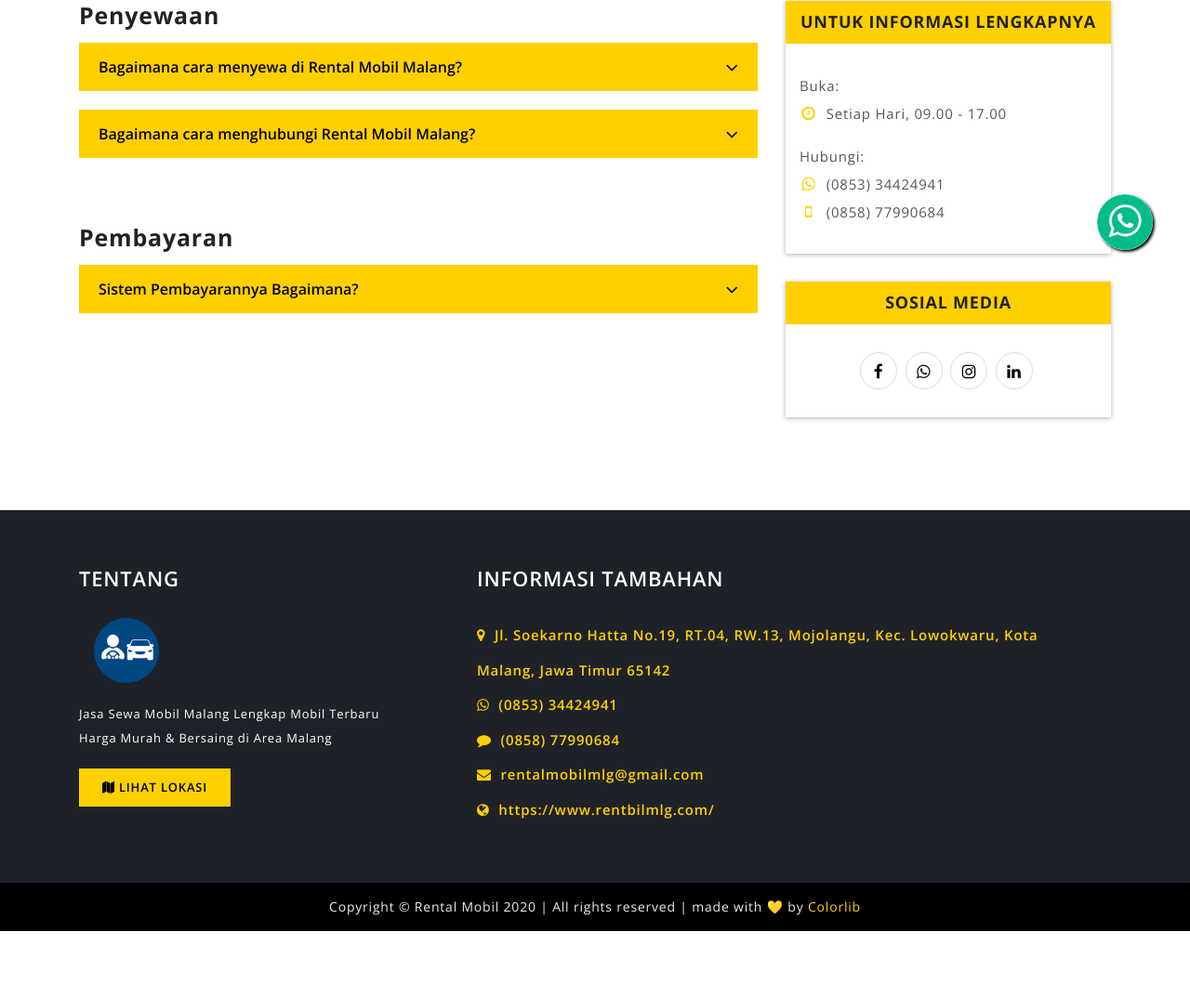
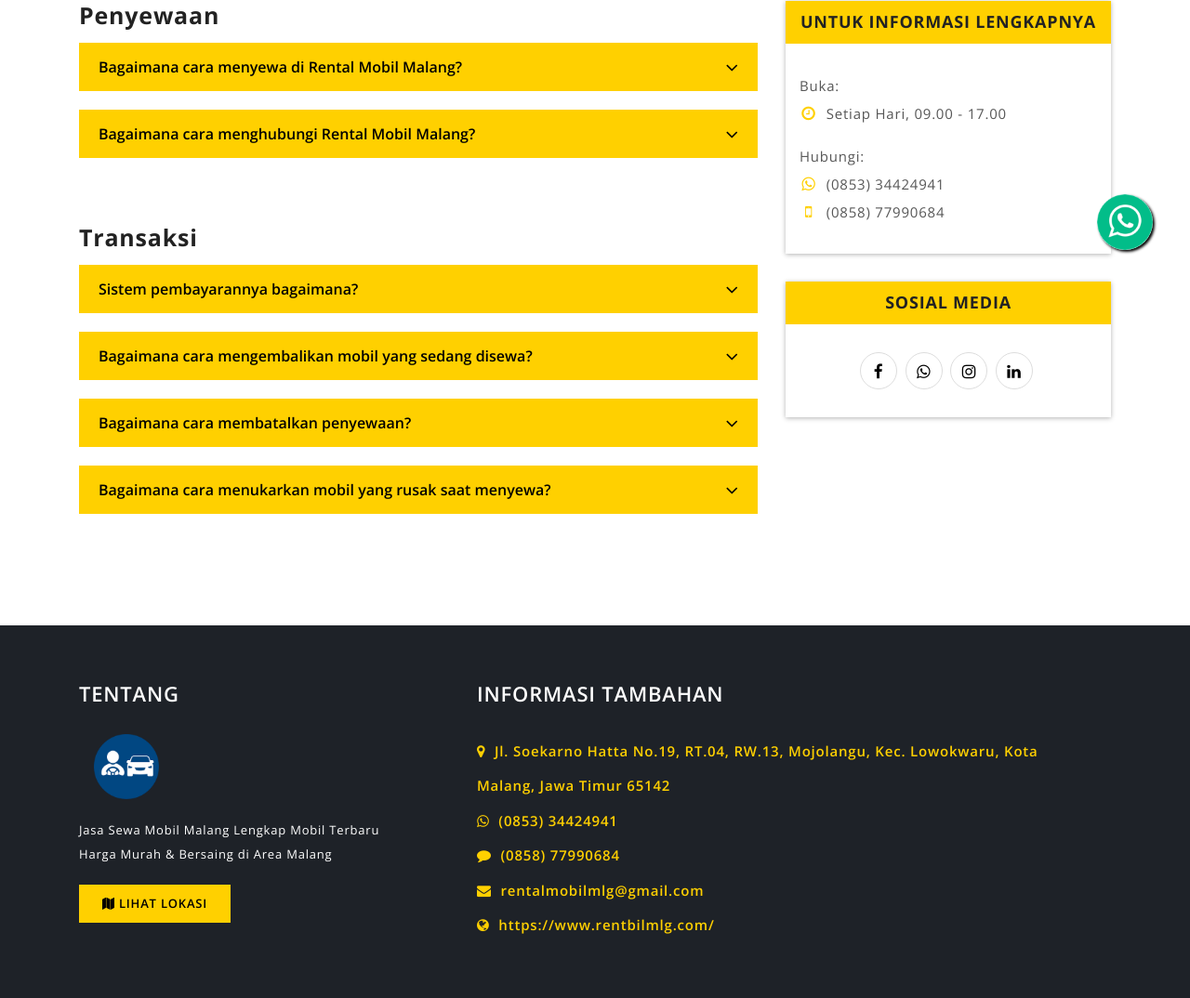
Before and after one commit to rezarinaldi/rentbil, a CodeIgniter app: page /rentbil/customer/rental/faqs in a window 1280 px wide. Shown: the part 491-1565 px from the top of the page at 93% size. Before the commit the page ends 1493 px from the top, so only its background shows below. Run offline with CodeIgniter, Linux system fonts and the light colour scheme; some libraries are stand-ins or nearby versions.

Commit message:
update faq

```diff
--- a/application/views/customer/faqs.php
+++ b/application/views/customer/faqs.php
@@ -29,14 +29,14 @@
 							<div id="accordion">
 								<!-- Single FAQ Start -->
 								<div class="card">
-									<div class="card-header" id="headingTwo">
-										<h5 class="mb-0"><button class="btn btn-link collapsed" data-toggle="collapse" data-target="#collapseTwo" aria-expanded="false" aria-controls="collapseTwo">
+									<div class="card-header" id="headingOne">
+										<h5 class="mb-0"><button class="btn btn-link collapsed" data-toggle="collapse" data-target="#collapseOne" aria-expanded="false" aria-controls="collapseOne">
 												<span>Bagaimana cara menyewa di Rental Mobil Malang?</span>
 												<i class="fa fa-angle-down"></i>
 												<i class="fa fa-angle-up"></i>
 											</button></h5>
 									</div>
-									<div id="collapseTwo" class="collapse" aria-labelledby="headingTwo" data-parent="#accordion">
+									<div id="collapseOne" class="collapse" aria-labelledby="headingOne" data-parent="#accordion">
 										<div class="card-body">
 											Pertama anda harus login terlebih dahulu sebagai customer sebelum melakukan penyewaan.
 										</div>
@@ -44,14 +44,14 @@
 								</div>
 
 								<div class="card">
-									<div class="card-header" id="headingThree">
-										<h5 class="mb-0"><button class="btn btn-link collapsed" data-toggle="collapse" data-target="#collapseThree" aria-expanded="false" aria-controls="collapseThree">
+									<div class="card-header" id="headingTwo">
+										<h5 class="mb-0"><button class="btn btn-link collapsed" data-toggle="collapse" data-target="#collapseTwo" aria-expanded="false" aria-controls="collapseTwo">
 												<span>Bagaimana cara menghubungi Rental Mobil Malang?</span>
 												<i class="fa fa-angle-down"></i>
 												<i class="fa fa-angle-up"></i>
 											</button></h5>
 									</div>
-									<div id="collapseThree" class="collapse" aria-labelledby="headingThree" data-parent="#accordion">
+									<div id="collapseTwo" class="collapse" aria-labelledby="headingTwo" data-parent="#accordion">
 										<div class="card-body">
 											Anda dapat menghubungi pihak kami dengan beberapa cara:
 											<br>
@@ -63,7 +63,7 @@
 										</div>
 									</div>
 								</div>
-								<!-- Single FAQ Start -->
+								<!-- Single FAQ End -->
 							</div>
 						</div>
 					</div>
@@ -71,14 +71,14 @@
 
 					<!-- Single FAQ Subject  Start -->
 					<div class="single-faq-sub">
-						<h3>Pembayaran</h3>
+						<h3>Transaksi</h3>
 						<div class="single-faq-sub-content">
 							<div id="accordion_2">
 								<!-- Single FAQ Start -->
 								<div class="card">
 									<div class="card-header" id="heading4">
 										<h5 class="mb-0"><button class="btn btn-link collapsed" data-toggle="collapse" data-target="#collapse4" aria-expanded="false" aria-controls="collapse4">
-												<span>Sistem Pembayarannya Bagaimana?</span>
+												<span>Sistem pembayarannya bagaimana?</span>
 												<i class="fa fa-angle-down"></i>
 												<i class="fa fa-angle-up"></i>
 											</button></h5>
@@ -99,6 +99,73 @@
 											Untuk mengupload bukti pembayaran bisa menuju halaman 'Riwayat Sewa' dengan menekan tombol dibawah:
 											<br>
 											<a href="<?= base_url('customer/rental/riwayat_sewa') ?>" class="rent-btn"><i class="fa fa-tag"></i> Riwayat Sewa</a>
+											<br>
+											<br>
+											<b>Setelah itu cari kolom 'Bukti Pembayaran' pada tabel 'Riwayat Sewa'.</b>
+										</div>
+									</div>
+								</div>
+
+								<div class="card">
+									<div class="card-header" id="heading5">
+										<h5 class="mb-0"><button class="btn btn-link collapsed" data-toggle="collapse" data-target="#collapse5" aria-expanded="false" aria-controls="collapse5">
+												<span>Bagaimana cara mengembalikan mobil yang sedang disewa?</span>
+												<i class="fa fa-angle-down"></i>
+												<i class="fa fa-angle-up"></i>
+											</button></h5>
+									</div>
+									<div id="collapse5" class="collapse" aria-labelledby="heading5" data-parent="#accordion_2">
+										<div class="card-body">
+											Untuk mengembalikan mobil yang sedang disewa bisa menuju halaman 'Riwayat Sewa' dengan menekan tombol dibawah:
+											<br>
+											<a href="<?= base_url('customer/rental/riwayat_sewa') ?>" class="rent-btn"><i class="fa fa-tag"></i> Riwayat Sewa</a>
+											<br>
+											<br>
+											<b>Setelah itu cari kolom 'Pengembalian Mobil' pada tabel 'Riwayat Sewa'.</b>
+										</div>
+									</div>
+								</div>
+
+								<div class="card">
+									<div class="card-header" id="heading6">
+										<h5 class="mb-0"><button class="btn btn-link collapsed" data-toggle="collapse" data-target="#collapse6" aria-expanded="false" aria-controls="collapse6">
+												<span>Bagaimana cara membatalkan penyewaan?</span>
+												<i class="fa fa-angle-down"></i>
+												<i class="fa fa-angle-up"></i>
+											</button></h5>
+									</div>
+									<div id="collapse6" class="collapse" aria-labelledby="heading6" data-parent="#accordion_2">
+										<div class="card-body">
+											Untuk membatalkan penyewaan bisa menuju halaman 'Riwayat Sewa' dengan menekan tombol dibawah:
+											<br>
+											<a href="<?= base_url('customer/rental/riwayat_sewa') ?>" class="rent-btn"><i class="fa fa-tag"></i> Riwayat Sewa</a>
+											<br>
+											<br>
+											<b>Setelah itu cari kolom 'Batal Sewa' pada tabel 'Riwayat Sewa'.</b>
+										</div>
+									</div>
+								</div>
+
+								<div class="card">
+									<div class="card-header" id="heading7">
+										<h5 class="mb-0"><button class="btn btn-link collapsed" data-toggle="collapse" data-target="#collapse7" aria-expanded="false" aria-controls="collapse7">
+												<span>Bagaimana cara menukarkan mobil yang rusak saat menyewa?</span>
+												<i class="fa fa-angle-down"></i>
+												<i class="fa fa-angle-up"></i>
+											</button></h5>
+									</div>
+									<div id="collapse7" class="collapse" aria-labelledby="heading7" data-parent="#accordion">
+										<div class="card-body">
+											Silahkan menghubungi kami lewat telpon/sms/wa, dengan beberapa cara:
+											<br>
+											1. Melalui kotak pesan, yakni menuju halaman 'Kotak Pesan' (Pastikan Anda sudah login) dengan menekan tombol disamping:
+											<a href="<?= base_url('customer/rental/kotak_pesan') ?>" class="rent-btn"><i class="fa fa-envelope"></i> Kotak Pesan</a>
+											<br>
+											<br>
+											2. Melalui telepon/sms/wa. Informasi nomor bisa dilihat pada card disamping kanan. Anda juga dapat melakukan pesan WhatsApp otomatis dengan menekan logo WhatsApp disamping pojok kanan website ini (Pastikan Anda sudah terhubung internet).
+											<br>
+											<br>
+											<b>*NB: Mobil yang ditukar akan sama harganya dengan mobil yang sebelumnya disewa, jadi Anda tidak perlu lagi untuk transfer uang kembali. Itupun jika mobil masih tersedia (belum ada yang menyewa), jika ada yang menyewa.. Kami mohon maaf, mobil tidak bisa ditukarkan.. Mobil yang sedang Anda sewa bisa dikembalikan atau membatalkan penyewaan.</b>
 										</div>
 									</div>
 								</div>
--- a/application/views/customer/tentang_kami.php
+++ b/application/views/customer/tentang_kami.php
@@ -31,7 +31,8 @@
 
 					<h5 class="mb-4"><i class="fa fa-whatsapp"></i> No. WA: <font color="#FFD000">(0853) 34424941</font></h5>
 					<h5 class="mb-4"><i class="fa fa-comment"></i> No. Telp/SMS: <font color="#FFD000">(0858) 77990684</font></h5>
-					<h5 class="mb-4"><i class="fa fa-envelope"></i> E-mail: <font color="#FFD000">rentalmobilmlg@gmail.com</font></h5>
+					<h5 class="mb-5"><i class="fa fa-envelope"></i> E-mail: <font color="#FFD000">rentalmobilmlg@gmail.com</font></h5>
+					<h5 class="float-right">Ttd, Reza Rinaldi (1841720078).</h5>
 				</div>
 			</div>
 		</div>
```
